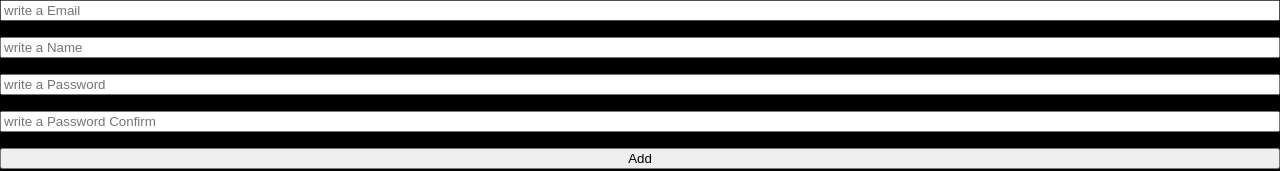
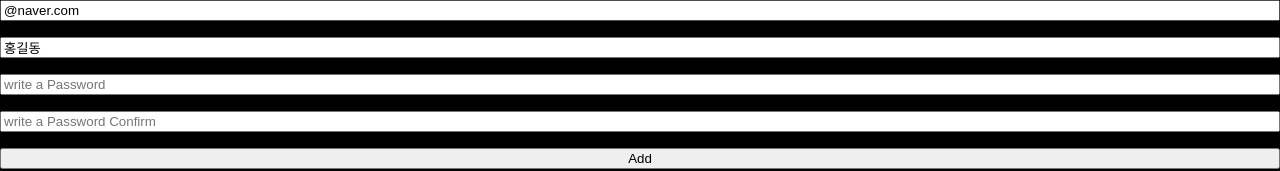
Before and after one commit to sorrynthx/react-study, a React (Create React App) app in the folder to-do-app/: page / in a window 1280 px wide. Shown: the top 171 px of the page. Built offline with nearby package versions, Linux system fonts and the light colour scheme.

Commit message:
2022-05-10 To-Do-App - 타입스크립트 - react-hook-form useForm 데이터 타입 설정 + formState:{errors} 에러 메세지 표현

```diff
--- a/to-do-app/src/ToDoList.tsx
+++ b/to-do-app/src/ToDoList.tsx
@@ -30,13 +30,30 @@ import {useForm} from "react-hook-form";
 //     );
 // }
 
+interface IForm {
+    name?: string,  // 필수가 아닐때, ? 물음표 추가
+    email: string,
+    password: string,
+    password_confirm: string
+}
+
 function ToDoList() {
-    const {register, watch, handleSubmit, formState} = useForm();
+    const {
+        register,
+        watch,
+        handleSubmit,
+        formState:{errors}
+    } = useForm<IForm>({
+        defaultValues: {
+            email: "@naver.com",
+            name: "홍길동",
+        },
+    });
     const onValid = (data:any) => {
         console.log(data);
     }
     //console.log(watch());
-    console.log(formState.errors);
+    console.log(errors);
 
     return (
         <div>
@@ -48,16 +65,35 @@ function ToDoList() {
                     {...register("email",
                                     {
                                         required: "Eamil 필수",
+                                        pattern: {
+                                            value: /^[a-zA-Z0-9._%+-]+@naver.com$/,
+                                            message: "이메일 형식!"
+                                        },
                                         minLength: {
-                                        value: 5,
-                                        message: "최소 5자 이상"}
+                                            value: 5,
+                                            message: "최소 5자 이상"
+                                        }
                                     }
                                 )
-                    } placeholder="write a Email" /><br/>
+                    } placeholder="write a Email"
+                />
+                <span>
+                    {errors?.email?.message}
+                </span>
+                <br/>
 
-                <input {...register("name", {required: true})} placeholder="write a Name" /><br/>
-                <input {...register("password", {required: true})} placeholder="write a Password" /><br/>
-                <input {...register("password_confirm", {required: true})} placeholder="write a Password Confirm" /><br/>
+                <input {...register("name", {required: "이름 필수!"})} placeholder="write a Name" /><br/>
+                <span>
+                    {errors?.name?.message}
+                </span>
+                <input {...register("password", {required: "비밀번호 필수!"})} placeholder="write a Password" /><br/>
+                <span>
+                    {errors?.password?.message}
+                </span>
+                <input {...register("password_confirm", {required: "비밀번호 컨펌 필수!"})} placeholder="write a Password Confirm" /><br/>
+                <span>
+                    {errors?.password_confirm?.message}
+                </span>
                 <button>Add</button>
             </form>
         </div>
```
